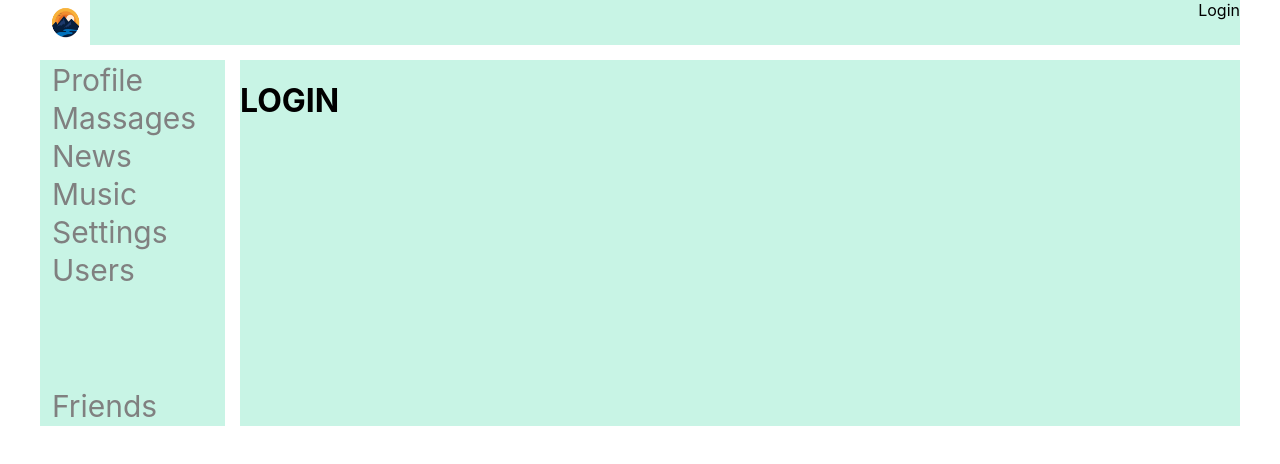
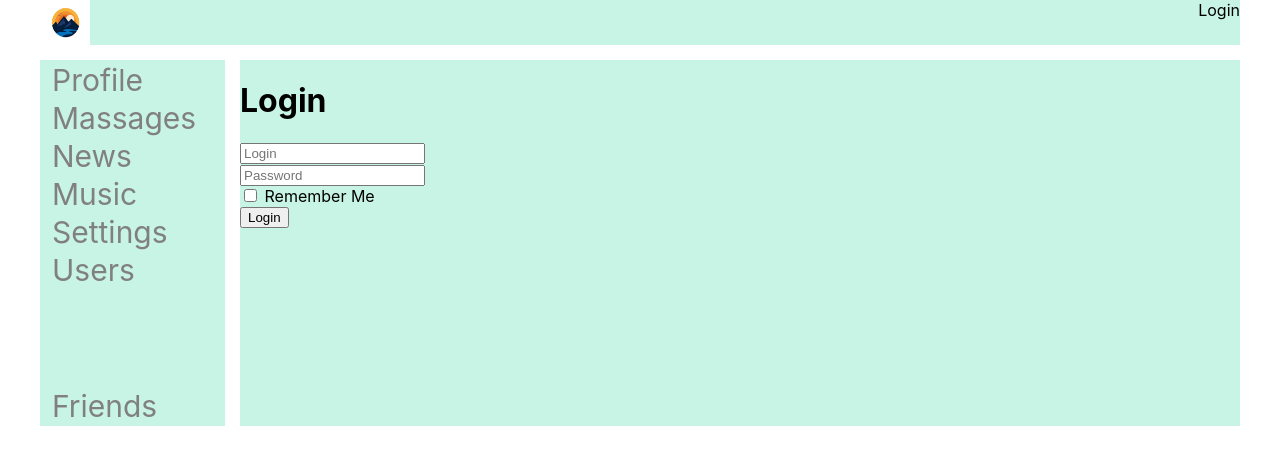
Before and after one commit to Shweedes/SocialNetwork, a React (Create React App) app: page /login in a window 1280 px wide. Shown: the top 464 px of the page. Built offline with nearby package versions, Linux system fonts and the light colour scheme; no server answers.

Commit message:
Add Login logic

```diff
--- a/package.json
+++ b/package.json
@@ -13,6 +13,7 @@
     "react-router-dom": "^6.26.2",
     "react-scripts": "5.0.1",
     "redux": "^5.0.1",
+    "redux-form": "^8.3.10",
     "redux-thunk": "^3.1.0",
     "web-vitals": "^2.1.4"
   },
--- a/src/components/Dialogs/DialogsContainer.jsx
+++ b/src/components/Dialogs/DialogsContainer.jsx
@@ -1,4 +1,3 @@
-import React from 'react'
 import {
     addMessageActionCreator,
     addUserActionCreator,
@@ -7,7 +6,6 @@ import {
 } from "../../redux/dialogsPageReducer";
 import Dialogs from "./Dialogs";
 import {connect} from "react-redux";
-import {Navigate} from "react-router-dom";
 import {withAuthNavigate} from "../../hoc/withAuthNavigate";
 import {compose} from "redux";
 
--- a/src/components/Login/Login.jsx
+++ b/src/components/Login/Login.jsx
@@ -1,7 +1,32 @@
-import react from 'react'
+import React from "react";
+import {Field, reduxForm} from "redux-form";
+
+const LoginForm = () => {
+    return <form>
+        <div>
+            <Field component={"input"} placeholder={"Login"} name={"login"}/>
+        </div>
+        <div>
+            <Field component={"input"} placeholder={"Password"} name={"password"}/>
+        </div>
+        <div>
+            <Field component={"input"} type={"checkbox"} name={"rememberMe"}/> Remember Me
+        </div>
+        <div>
+            <button>Login</button>
+        </div>
+    </form>
+}
+
+const LoginReduxForm = reduxForm({
+    form: "login"
+})(LoginForm)
 
 const Login = () => {
-    return <h1>LOGIN</h1>
+    return <div>
+        <h1>Login</h1>
+        <LoginReduxForm/>
+    </div>
 }
 
 export default Login
--- a/src/components/Profile/PostInfo/ProfileStatus.jsx
+++ b/src/components/Profile/PostInfo/ProfileStatus.jsx
@@ -26,12 +26,23 @@ class ProfileStatus extends Component {
         })
     }
 
+    componentDidUpdate(prevProps, prevState) {
+        if(prevProps.status !== this.props.status){
+            this.setState({
+                status: this.props.status
+            })
+        }
+
+        console.log("Вызвался componentDidUpdate")
+    }
+
     render() {
+        console.log("render")
         return (
             <div>
                 {!this.state.editMode &&
                     <div>
-                        <span onDoubleClick={this.activateEditMode}>{this.props.status}</span>
+                        <span onDoubleClick={this.activateEditMode}>{this.props.status || 'No status'}</span>
                     </div>
                 }
                 {this.state.editMode &&
--- a/src/components/Profile/ProfileContainer.jsx
+++ b/src/components/Profile/ProfileContainer.jsx
@@ -10,27 +10,27 @@ import Preloader from "../common/Preloader/Preloader";
 const ProfileContainer = (props) => {
     const {userId} = useParams(); // Получаем параметр userId из маршрута
 
-    useEffect(() => {
-        let currentUserId = userId || 2; // Если userId не задан, используем 2
+/*    useEffect(() => {
+        let currentUserId = userId || 31765; // Если userId не задан, используем 2
         props.viewCurrentProfile(currentUserId);
         props.getStatus(currentUserId);
+    }, [userId]);*/
+
+    useEffect(() => {
+        let currentUserId = userId;
+
+        if (!currentUserId) {
+            currentUserId = 31765;
+        }
+
+        props.viewCurrentProfile(currentUserId);
+        props.getStatus(currentUserId)
+
     }, [userId]);
 
     if (!props.profile) {
         return <Preloader/>; // Или любой другой индикатор загрузки
     }
-
-    /*useEffect(() => {
-        let currentUserId = userId;
-
-        if (!currentUserId) {
-            currentUserId = 2;
-        }
-
-        props.viewCurrentProfile(currentUserId);
-        props.getStatus(currentUserId)
-
-    }, [userId]);*/
 
     return (
         <Profile profile={props.profile} status={props.status} updateStatus={props.updateStatus}/>
--- a/src/redux/reduxStore.js
+++ b/src/redux/reduxStore.js
@@ -5,13 +5,15 @@ import sideBarReducer from "./sideBarReducer";
 import usersPageReducer from "./usersPageReducer";
 import authReducer from "./authReducer";
 import {thunk} from 'redux-thunk';
+import {reducer as formReducer} from "redux-form"
 
 let reducers = combineReducers({
     profilePage: profilePageReducer,
     dialogsPage: dialogsPageReducer,
     sideBar: sideBarReducer,
     usersPage: usersPageReducer,
-    auth: authReducer
+    auth: authReducer,
+    form: formReducer
 })
 
 const store = legacy_createStore(reducers, applyMiddleware(thunk));
```
Also changed, not shown: 1 other file (tests, documents, lock files or other folders).
